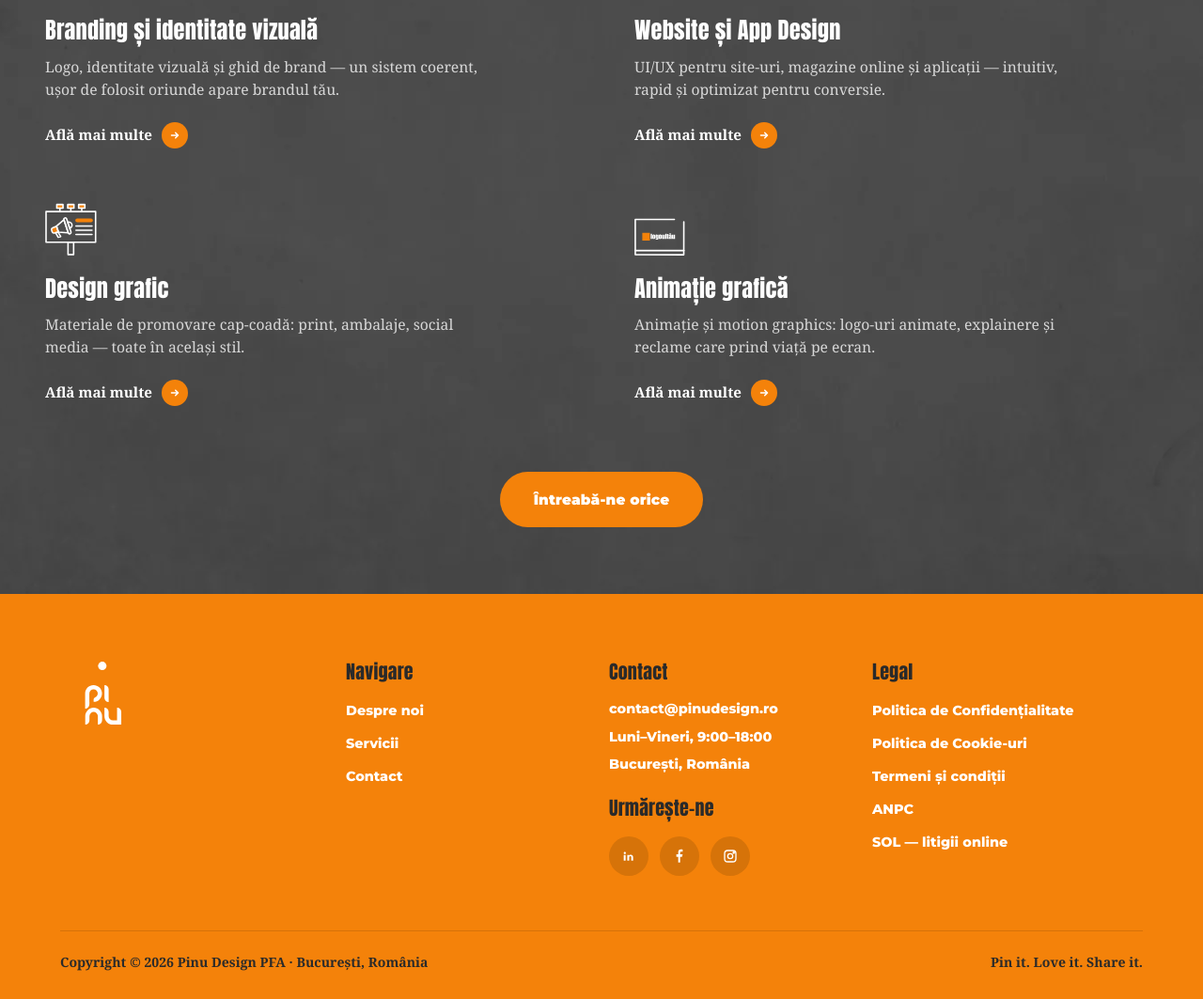
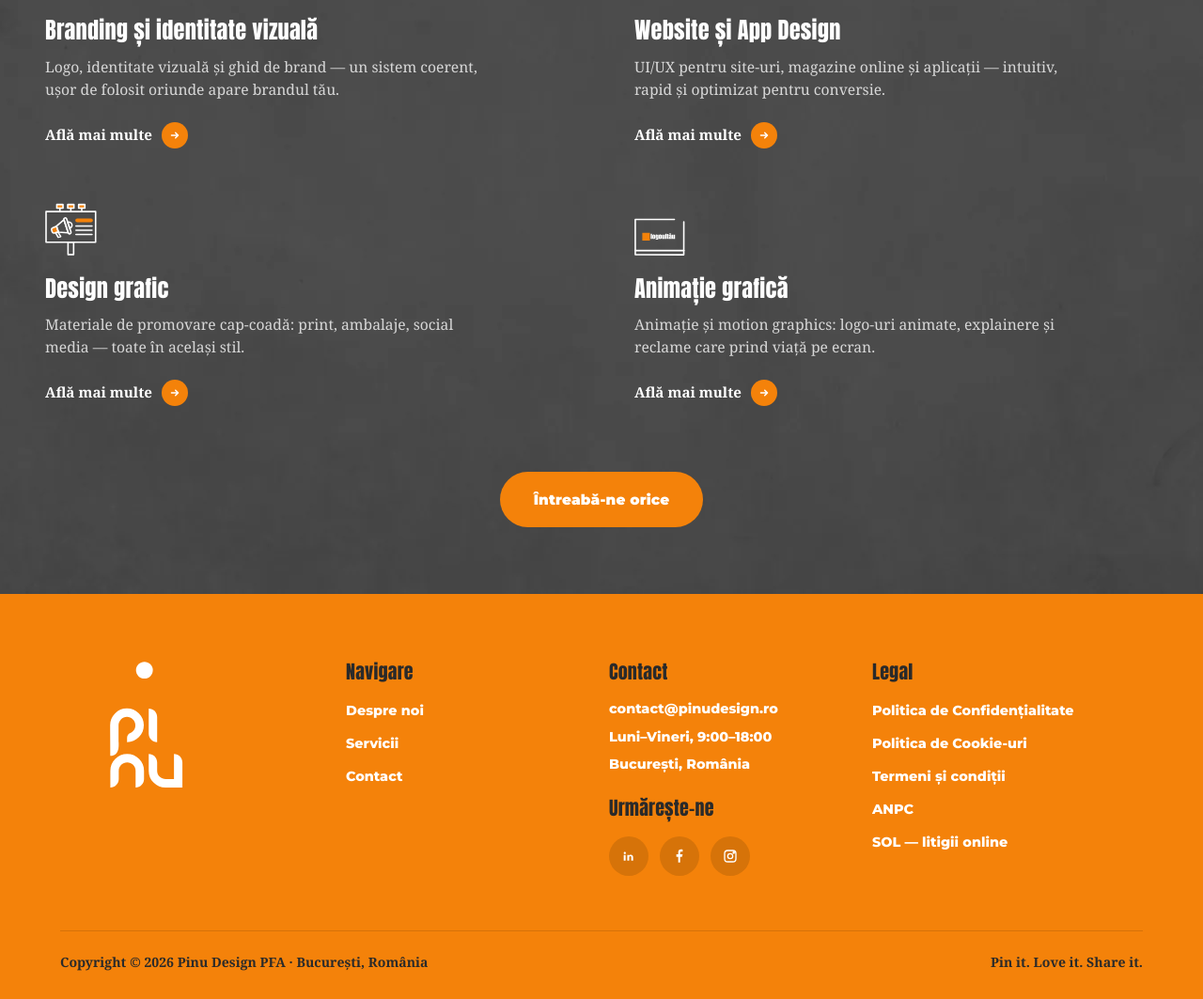
Before and after one commit to florinmve/pinu.design, a plain HTML site: page index.html in a window 1280 px wide. Shown: the part 1810-2873 px from the top of the page at 94% size. Drawn offline with nearby package versions, Linux system fonts and the light colour scheme.

Commit message:
Footer: logo x2 (92px -> 184px)

```diff
--- a/css/styles.css
+++ b/css/styles.css
@@ -1267,8 +1267,8 @@ section { padding: var(--section-y) 0; position: relative; }
     background: transparent;
     box-shadow: none;
     padding: 0;
-    width: 92px;
-    height: 92px;
+    width: 184px;
+    height: 184px;
 }
 .footer h4 {
     color: var(--color-dark);
```
